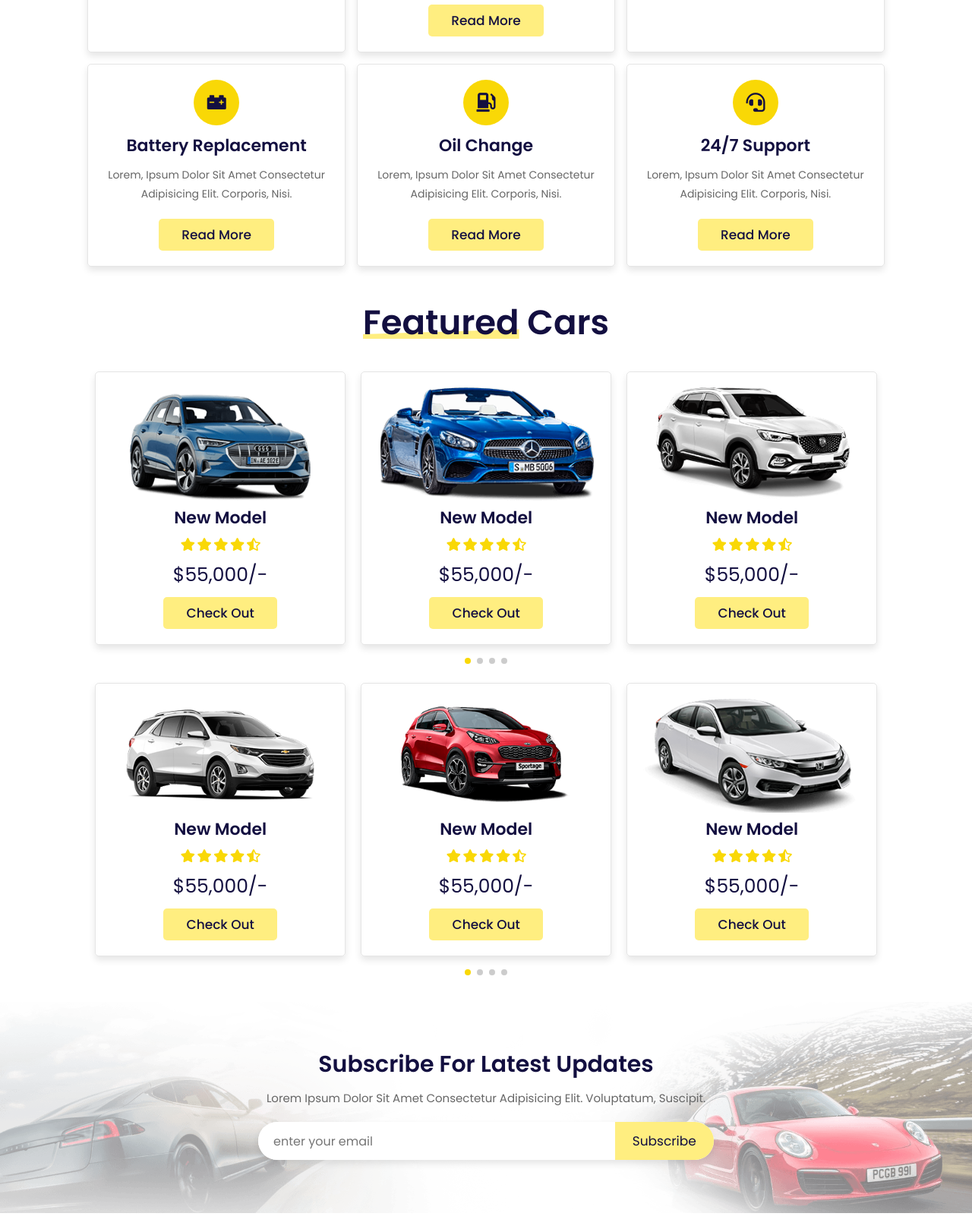
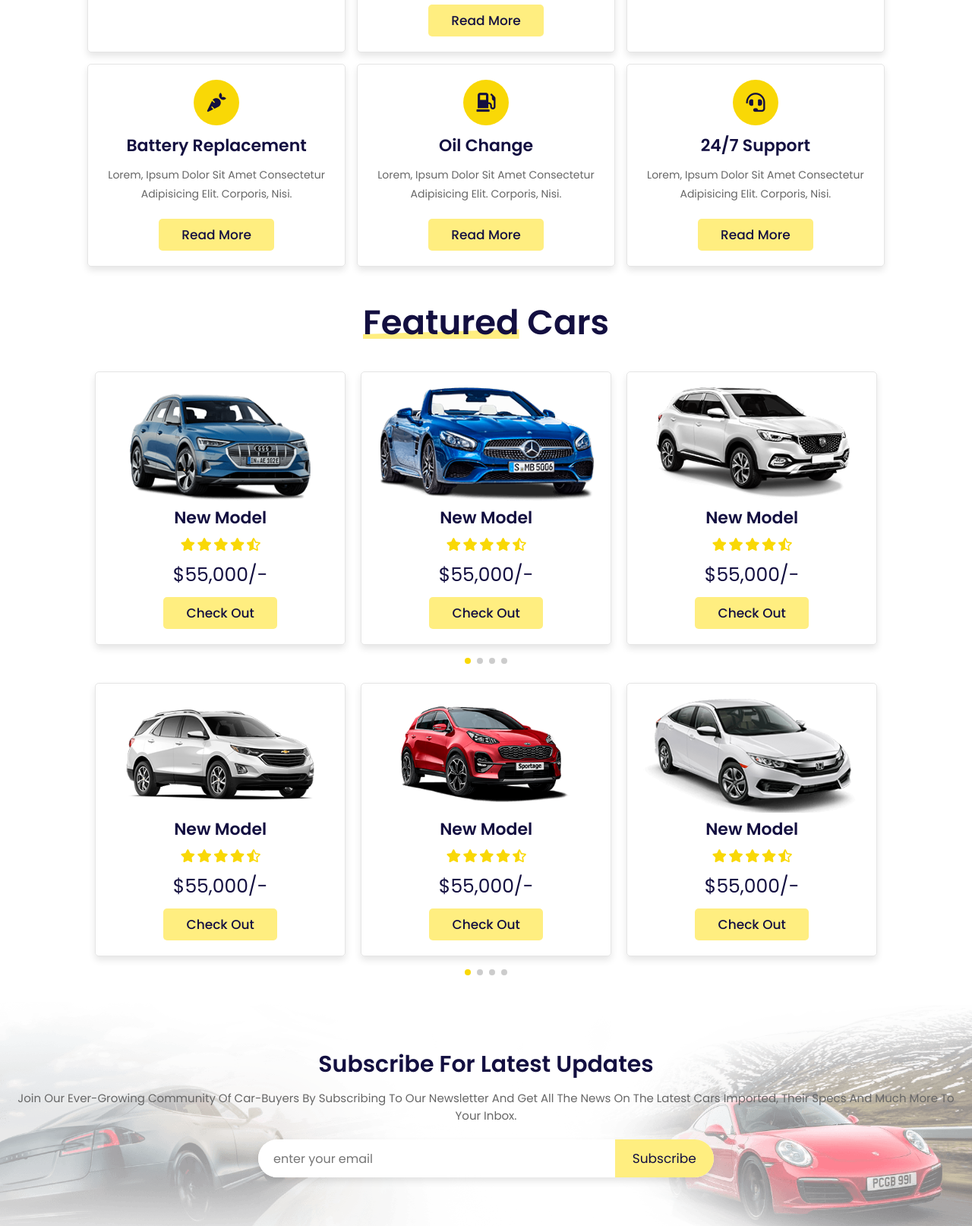
Before and after one commit to musaCODEzz/namu-limited, a plain HTML site: page html/index.html in a window 1280 px wide. Shown: the part 1816-3430 px from the top of the page at 76% size. Drawn offline with nearby package versions, Linux system fonts and the light colour scheme.

Commit message:
Style commit

```diff
--- a/css/style.css
+++ b/css/style.css
@@ -360,6 +360,11 @@ section{
     color:var(--black);
 }
 
+
+
+
+
+
 .services .box-container .box h3{
     font-size: 2.2rem;
     color:var(--black);
--- a/html/index.html
+++ b/html/index.html
@@ -244,7 +244,7 @@
         </div>
 
         <div class="box">
-            <i class="fas fa-car-battery"></i>
+            <i class="fas fa-carrot"></i>
             <h3>battery replacement</h3>
             <p>Lorem, ipsum dolor sit amet consectetur adipisicing elit. Corporis, nisi.</p>
             <a href="#" class="btn"> read more</a>
@@ -425,7 +425,7 @@
 <section class="newsletter">
 
     <h3>subscribe for latest updates</h3>
-    <p>Lorem ipsum dolor sit amet consectetur adipisicing elit. Voluptatum, suscipit.</p>
+    <p>join our ever-growing community of car-buyers by subscribing  to our newsletter and get all the news on the latest cars imported, their specs and much more to your inbox. </p>
 
    <form action="">
         <input type="email" placeholder="enter your email">
```
